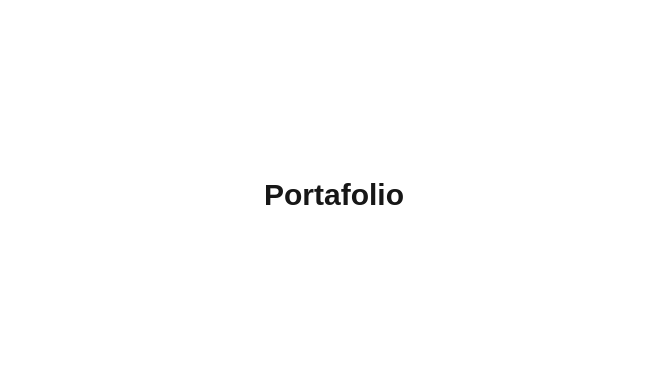
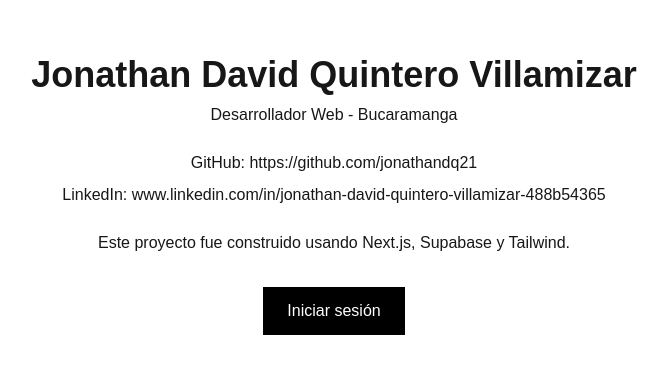
Before and after one commit to jonathandq21/portafolio, a Next.js app: page / in a window 1280 px wide. Shown: the part 205-578 px from the top of the page, without its empty margins (306-974 px from the left). Built offline with nearby package versions, Linux system fonts and the light colour scheme.

Commit message:
feat: landing pública completa

```diff
--- a/app/page.tsx
+++ b/app/page.tsx
@@ -1,10 +1,32 @@
+import Link from "next/link";
+
 export default function Home() {
   return (
-    <main className="min-h-screen flex items-center justify-center">
-      <h1 className="text-3xl font-bold">Portafolio</h1>
+    <main className="min-h-screen flex flex-col items-center justify-center text-center p-10">
+      <h1 className="text-4xl font-bold">Jonathan David Quintero Villamizar</h1>
+      <p className="mt-2">Desarrollador Web - Bucaramanga</p>
+
+      <div className="mt-6 space-y-2">
+        <p>GitHub: https://github.com/jonathandq21</p>
+        <p>LinkedIn: www.linkedin.com/in/jonathan-david-quintero-villamizar-488b54365</p>
+      </div>
+
+      <div className="mt-6 max-w-xl">
+        <p>
+          Este proyecto fue construido usando Next.js, Supabase y Tailwind.
+        </p>
+      </div>
+
+      <Link
+        href="/login"
+        className="mt-8 bg-black text-white px-6 py-3"
+      >
+        Iniciar sesión
+      </Link>
     </main>
   );
 }
+
 
 /*import Image from "next/image";
 
```
